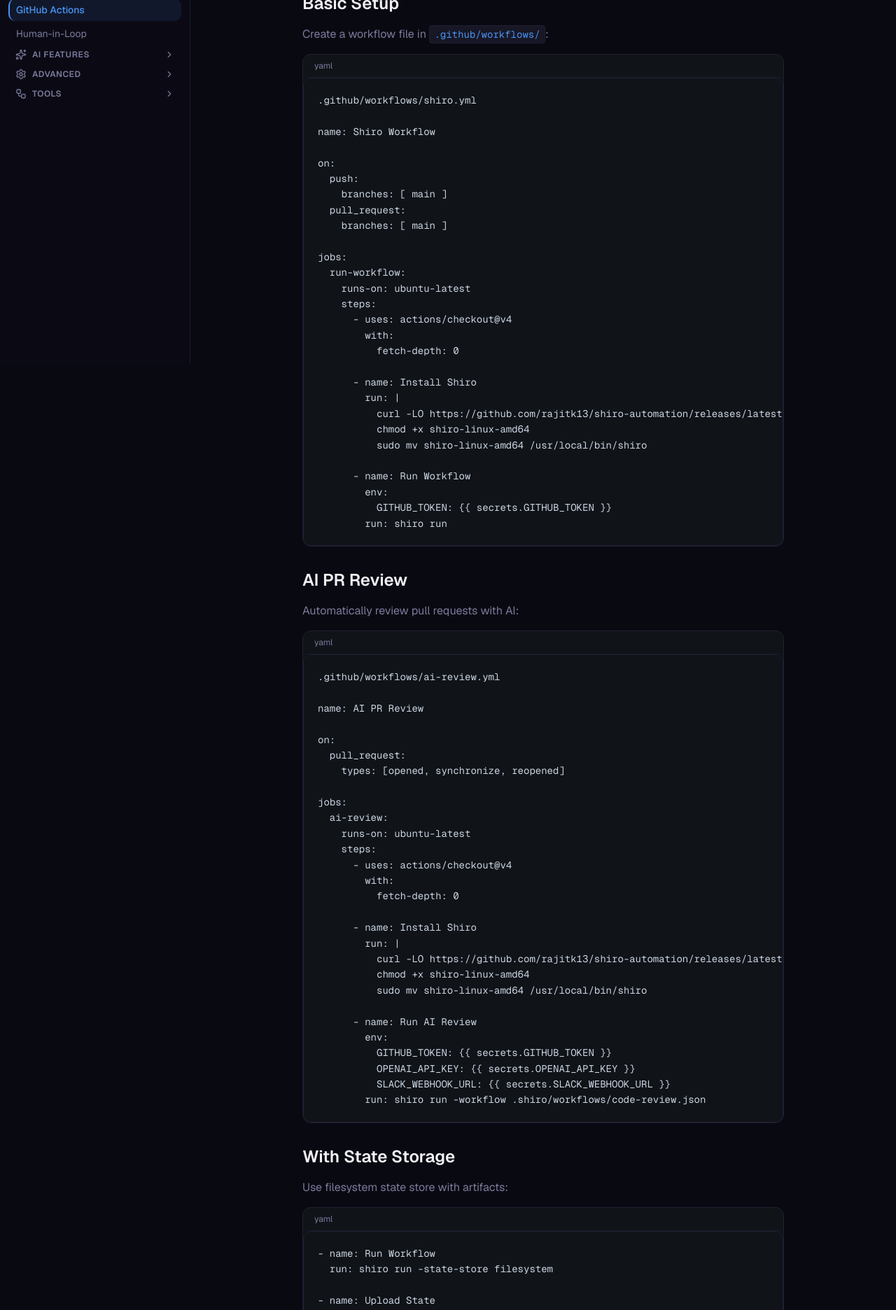
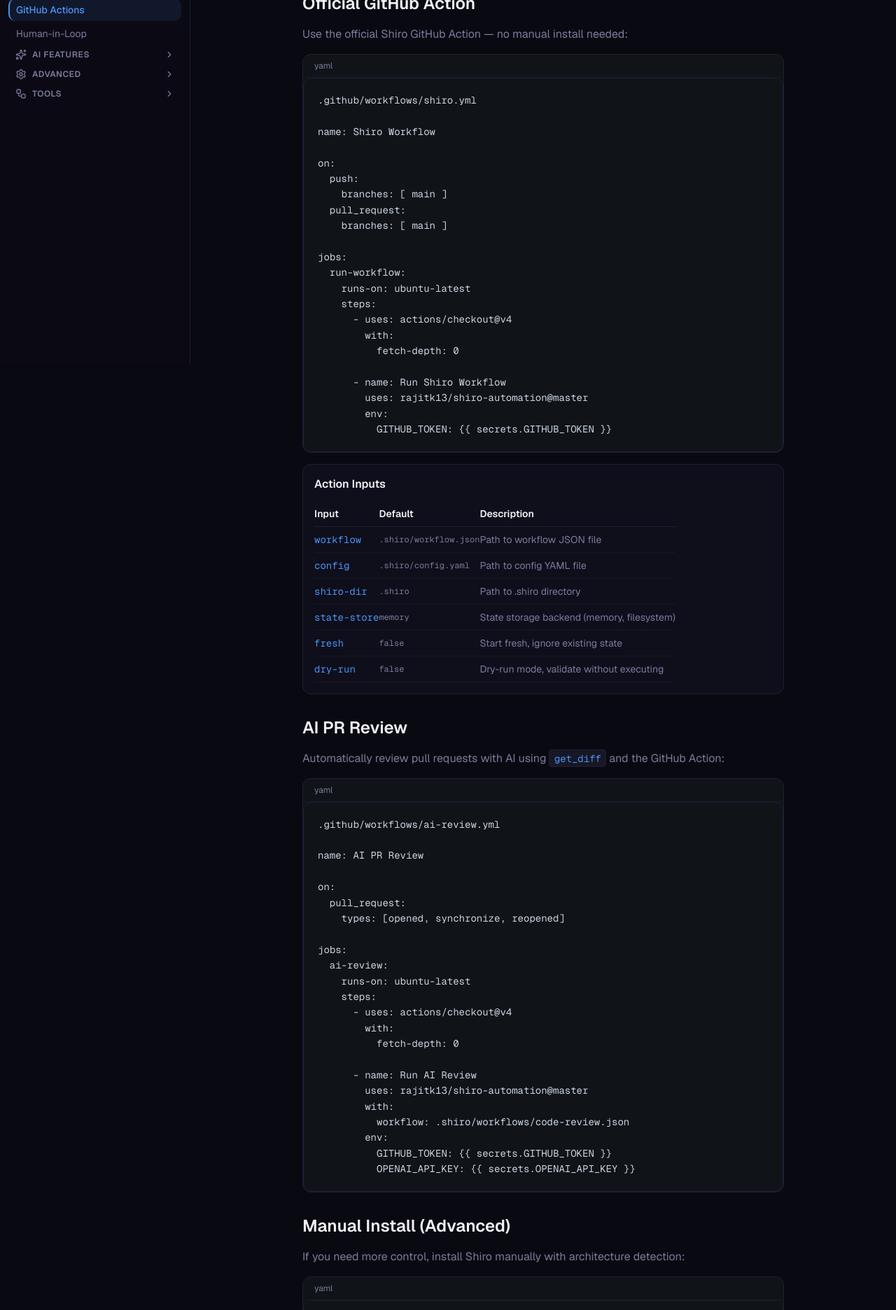
Before and after one commit to rajitk13/shiro-automation-docs, a Next.js app: page /docs/cicd/github in a window 1280 px wide. Shown: the part 280-2152 px from the top of the page at 70% size. Built offline with nearby package versions, Linux system fonts and the light colour scheme.

Commit message:
docs: add github action usage, get_diff operation, and reorganize github actions examples

```diff
--- a/app/docs/cicd/github/page.tsx
+++ b/app/docs/cicd/github/page.tsx
@@ -43,10 +43,9 @@ export default function GitHubActionsPage() {
       </div>
 
       <div className="space-y-4">
-        <h2 className="text-2xl font-semibold">Basic Setup</h2>
+        <h2 className="text-2xl font-semibold">Official GitHub Action</h2>
         <p className="text-muted-foreground">
-          Create a workflow file in{" "}
-          <code className="text-accent">.github/workflows/</code>:
+          Use the official Shiro GitHub Action — no manual install needed:
         </p>
         <CodeBlock>{`.github/workflows/shiro.yml
 
@@ -66,22 +65,58 @@ jobs:
         with:
           fetch-depth: 0
 
-      - name: Install Shiro
-        run: |
-          curl -LO https://github.com/rajitk13/shiro-automation/releases/latest/download/shiro-linux-amd64
-          chmod +x shiro-linux-amd64
-          sudo mv shiro-linux-amd64 /usr/local/bin/shiro
+      - name: Run Shiro Workflow
+        uses: rajitk13/shiro-automation@master
+        env:
+          GITHUB_TOKEN: ${"{{ secrets.GITHUB_TOKEN }}"}`}</CodeBlock>
 
-      - name: Run Workflow
-        env:
-          GITHUB_TOKEN: ${"{{ secrets.GITHUB_TOKEN }}"}
-        run: shiro run`}</CodeBlock>
+        <div className="rounded-lg border border-border bg-card p-4">
+          <h3 className="text-base font-semibold mb-3">Action Inputs</h3>
+          <table className="w-full text-sm">
+            <thead>
+              <tr className="border-b border-border">
+                <th className="py-2 text-left font-semibold">Input</th>
+                <th className="py-2 text-left font-semibold">Default</th>
+                <th className="py-2 text-left font-semibold">Description</th>
+              </tr>
+            </thead>
+            <tbody className="text-muted-foreground">
+              {[
+                [
+                  "workflow",
+                  ".shiro/workflow.json",
+                  "Path to workflow JSON file",
+                ],
+                ["config", ".shiro/config.yaml", "Path to config YAML file"],
+                ["shiro-dir", ".shiro", "Path to .shiro directory"],
+                [
+                  "state-store",
+                  "memory",
+                  "State storage backend (memory, filesystem)",
+                ],
+                ["fresh", "false", "Start fresh, ignore existing state"],
+                [
+                  "dry-run",
+                  "false",
+                  "Dry-run mode, validate without executing",
+                ],
+              ].map(([input, def, desc]) => (
+                <tr key={input} className="border-b border-border/50">
+                  <td className="py-2 font-mono text-accent">{input}</td>
+                  <td className="py-2 font-mono text-xs">{def}</td>
+                  <td className="py-2">{desc}</td>
+                </tr>
+              ))}
+            </tbody>
+          </table>
+        </div>
       </div>
 
       <div className="space-y-4">
         <h2 className="text-2xl font-semibold">AI PR Review</h2>
         <p className="text-muted-foreground">
-          Automatically review pull requests with AI:
+          Automatically review pull requests with AI using{" "}
+          <code className="text-accent">get_diff</code> and the GitHub Action:
         </p>
         <CodeBlock>{`.github/workflows/ai-review.yml
 
@@ -99,18 +134,35 @@ jobs:
         with:
           fetch-depth: 0
 
-      - name: Install Shiro
-        run: |
-          curl -LO https://github.com/rajitk13/shiro-automation/releases/latest/download/shiro-linux-amd64
-          chmod +x shiro-linux-amd64
-          sudo mv shiro-linux-amd64 /usr/local/bin/shiro
-
       - name: Run AI Review
+        uses: rajitk13/shiro-automation@master
+        with:
+          workflow: .shiro/workflows/code-review.json
         env:
           GITHUB_TOKEN: ${"{{ secrets.GITHUB_TOKEN }}"}
-          OPENAI_API_KEY: ${"{{ secrets.OPENAI_API_KEY }}"}
-          SLACK_WEBHOOK_URL: ${"{{ secrets.SLACK_WEBHOOK_URL }}"}
-        run: shiro run -workflow .shiro/workflows/code-review.json`}</CodeBlock>
+          OPENAI_API_KEY: ${"{{ secrets.OPENAI_API_KEY }}"}`}</CodeBlock>
+      </div>
+
+      <div className="space-y-4">
+        <h2 className="text-2xl font-semibold">Manual Install (Advanced)</h2>
+        <p className="text-muted-foreground">
+          If you need more control, install Shiro manually with architecture
+          detection:
+        </p>
+        <CodeBlock>{`- name: Install Shiro
+  run: |
+    ARCH=$(uname -m)
+    [ "$ARCH" = "x86_64" ] && ARCH="amd64"
+    [ "$ARCH" = "aarch64" ] && ARCH="arm64"
+    OS=$(uname -s | tr '[:upper:]' '[:lower:]')
+    curl -LO "https://github.com/rajitk13/shiro-automation/releases/latest/download/shiro-\${OS}-\${ARCH}"
+    chmod +x "shiro-\${OS}-\${ARCH}"
+    sudo mv "shiro-\${OS}-\${ARCH}" /usr/local/bin/shiro
+
+- name: Run Workflow
+  env:
+    GITHUB_TOKEN: ${"{{ secrets.GITHUB_TOKEN }}"}
+  run: shiro run`}</CodeBlock>
       </div>
 
       <div className="space-y-4">
@@ -118,8 +170,12 @@ jobs:
         <p className="text-muted-foreground">
           Use filesystem state store with artifacts:
         </p>
-        <CodeBlock>{`- name: Run Workflow
-  run: shiro run -state-store filesystem
+        <CodeBlock>{`- name: Run Shiro Workflow
+  uses: rajitk13/shiro-automation@master
+  with:
+    state-store: filesystem
+  env:
+    GITHUB_TOKEN: ${"{{ secrets.GITHUB_TOKEN }}"}
 
 - name: Upload State
   uses: actions/upload-artifact@v4
--- a/app/docs/modules/github/page.tsx
+++ b/app/docs/modules/github/page.tsx
@@ -51,6 +51,12 @@ export default function GitHubModulePage() {
           </thead>
           <tbody className="text-muted-foreground">
             <tr className="border-b border-border/50">
+              <td className="py-3 font-mono text-accent">get_diff</td>
+              <td className="py-3">
+                Get the diff for a pull request via GitHub API
+              </td>
+            </tr>
+            <tr className="border-b border-border/50">
               <td className="py-3 font-mono text-accent">post_comment</td>
               <td className="py-3">Post a general comment on a pull request</td>
             </tr>
@@ -83,7 +89,8 @@ export default function GitHubModulePage() {
               <td className="py-3">string</td>
               <td className="py-3">Yes</td>
               <td className="py-3">
-                Operation to perform: post_comment or post_inline_comments
+                Operation to perform: get_diff, post_comment, or
+                post_inline_comments
               </td>
             </tr>
             <tr className="border-b border-border/50">
@@ -150,6 +157,11 @@ export default function GitHubModulePage() {
               <td className="py-3">Whether the operation succeeded</td>
             </tr>
             <tr className="border-b border-border/50">
+              <td className="py-3 font-mono text-accent">diff</td>
+              <td className="py-3">string</td>
+              <td className="py-3">PR diff content (for get_diff)</td>
+            </tr>
+            <tr className="border-b border-border/50">
               <td className="py-3 font-mono text-accent">message</td>
               <td className="py-3">string</td>
               <td className="py-3">Status message</td>
@@ -182,6 +194,22 @@ export default function GitHubModulePage() {
 
       <div className="space-y-4">
         <h2 className="text-2xl font-semibold">Examples</h2>
+
+        <div className="space-y-2">
+          <h3 className="text-lg font-medium">Get PR Diff</h3>
+          <CodeBlock>{`{
+  "id": "get-diff",
+  "type": "github",
+  "config": {
+    "operation": "get_diff"
+  }
+}`}</CodeBlock>
+          <p className="text-sm text-muted-foreground">
+            Output is available as{" "}
+            <code className="text-xs">{"{{steps.get-diff.diff}}"}</code> for use
+            in subsequent AI steps.
+          </p>
+        </div>
 
         <div className="space-y-2">
           <h3 className="text-lg font-medium">Post General PR Comment</h3>
```
